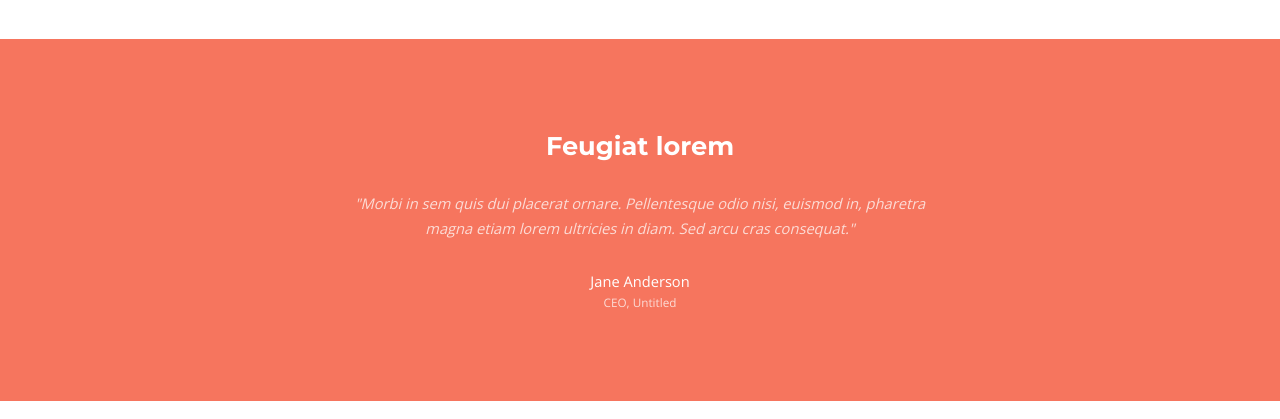
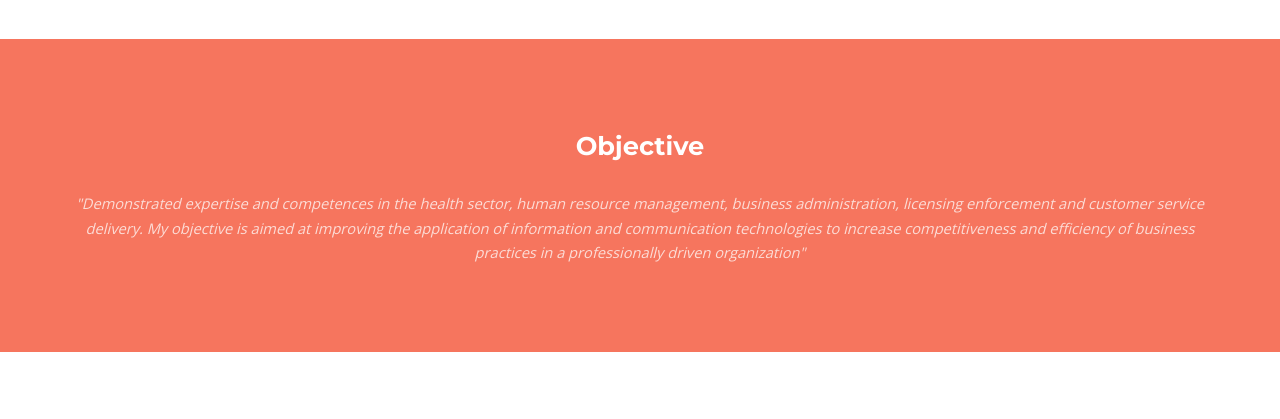
Before and after one commit to Carolenesw/Carolenesw.github.io, a plain HTML site: page index.html in a window 1280 px wide. Shown: the part 1460-1879 px from the top of the page. Drawn offline with nearby package versions, Linux system fonts and the light colour scheme; files whose address does not match are found by name.

Commit message:
add business objective

```diff
--- a/index.html
+++ b/index.html
@@ -84,14 +84,14 @@
 		<!-- Two -->
 			<section id="two" class="wrapper style1 special">
 				<div class="inner">
-					<h2>Feugiat lorem</h2>
+					<h2>Objective</h2>
 					<figure>
 					    <blockquote>
-					        "Morbi in sem quis dui placerat ornare. Pellentesque odio nisi, euismod in, pharetra<br /> magna etiam lorem ultricies in diam. Sed arcu cras consequat."
+					        "Demonstrated expertise and competences in the health sector, human resource management, business administration, licensing enforcement and customer service delivery. My objective is aimed at improving the application of information and communication technologies to increase competitiveness and efficiency of business practices in a professionally driven organization"
 					    </blockquote>
 					    <footer>
-					        <cite class="author">Jane Anderson</cite>
-					        <cite class="company">CEO, Untitled</cite>
+					        <!-- <cite class="author">Jane Anderson</cite>
+					        <cite class="company">CEO, Untitled</cite> -->
 					    </footer>
 					</figure>
 				</div>
```
